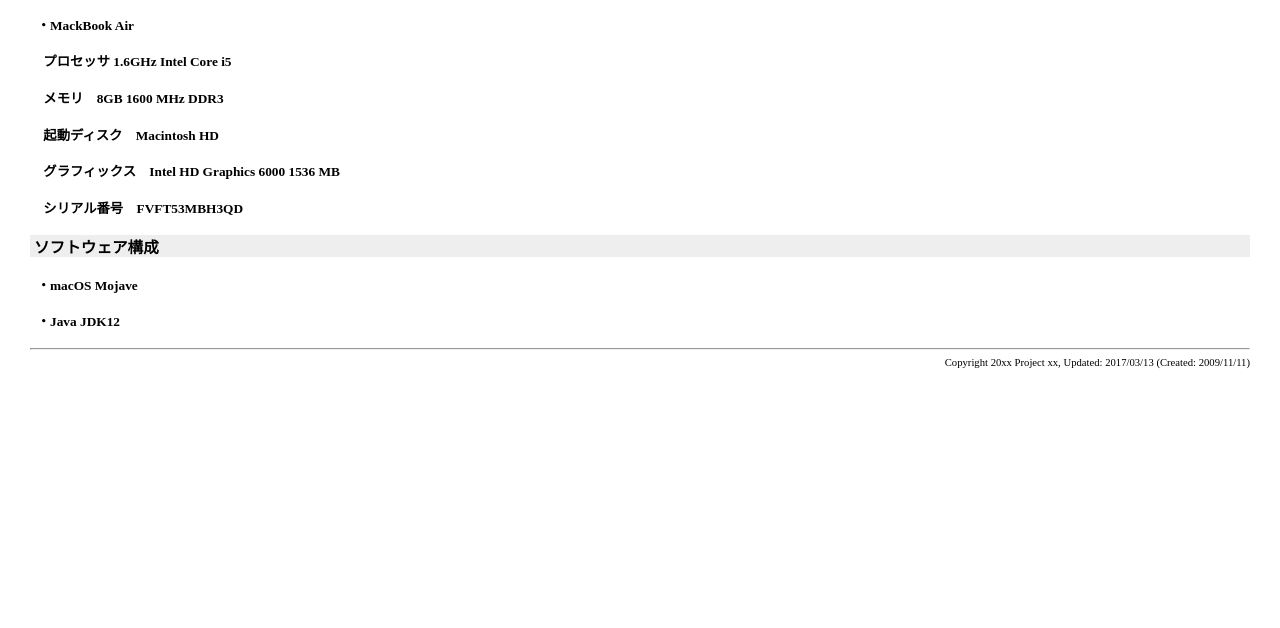
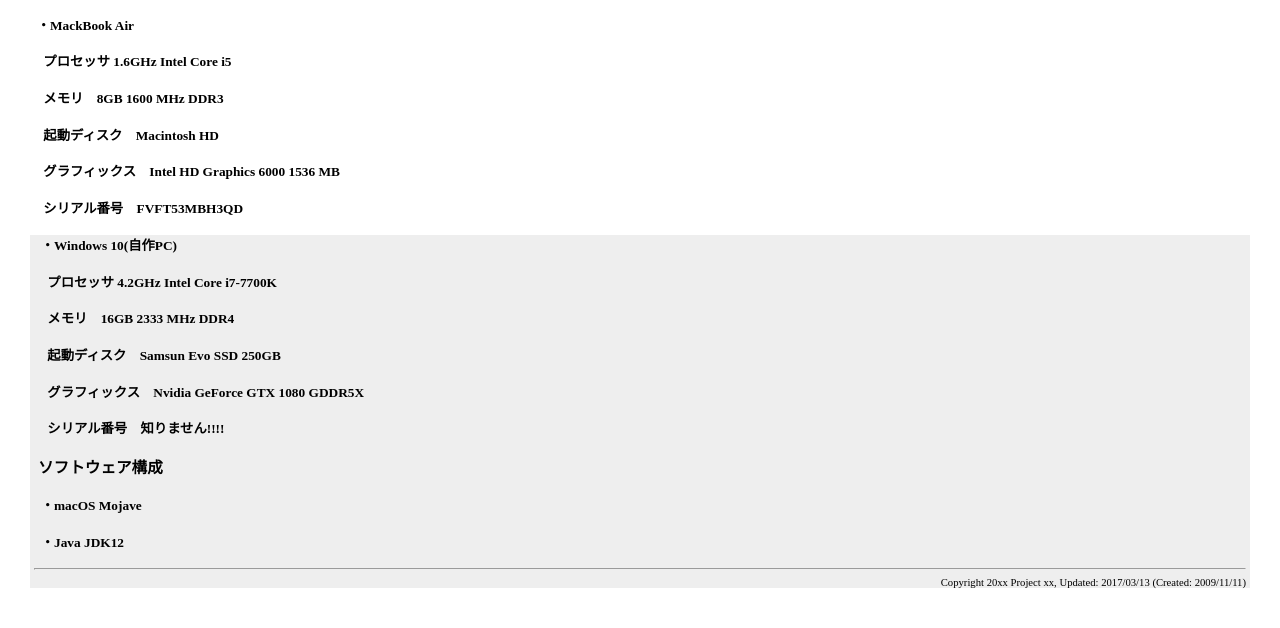
Before and after one commit to Fujiya-San/Forest, a plain HTML site: page Forest_Document/BasicDesign/index.html in a window 1280 px wide. Shown: the part 158-786 px from the top of the page. Drawn offline with Linux system fonts and the light colour scheme.

Commit message:
1.0.2-pro

```diff
--- a/Forest_Document/BasicDesign/index.html
+++ b/Forest_Document/BasicDesign/index.html
@@ -259,6 +259,13 @@ th {
 <h4>&emsp;グラフィックス　Intel HD Graphics 6000 1536 MB</h4>
 <h4>&emsp;シリアル番号　FVFT53MBH3QD</h4>
 <div class="belt">
+<h4>&ensp;・Windows 10(自作PC)</h4>
+<h4>&emsp;プロセッサ 4.2GHz Intel Core i7-7700K</h4>
+<h4>&emsp;メモリ　16GB 2333 MHz DDR4</h4>
+<h4>&emsp;起動ディスク　Samsun Evo SSD 250GB</h4>
+<h4>&emsp;グラフィックス　Nvidia GeForce GTX 1080 GDDR5X</h4>
+<h4>&emsp;シリアル番号　知りません!!!!</h4>
+<div class="belt">
 <h3>ソフトウェア構成</h3>
 </div>
 <h4>&ensp;・macOS Mojave</h4>
```
Also changed, not shown: 1 other file.
